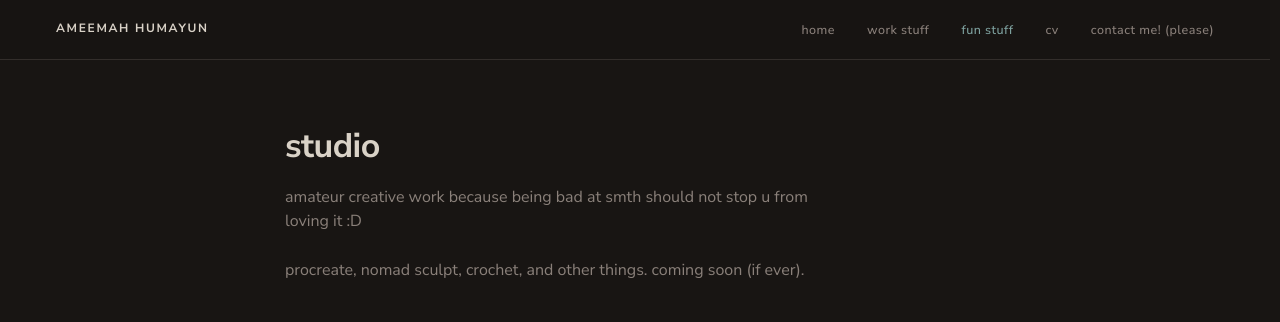
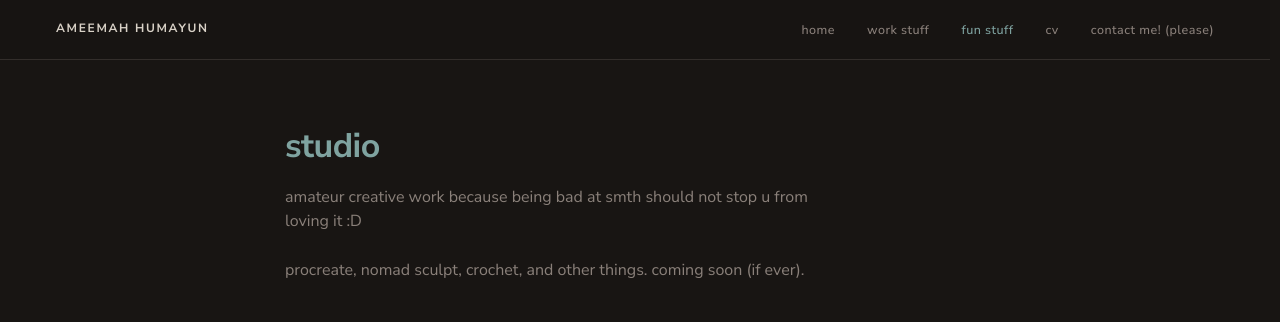
Before and after one commit to ameemahumayun/ameemahumayun.github.io, a Jekyll site: the page built from studio/index.html, in a window 1280 px wide. Shown: the top 322 px of the page. Built offline with Jekyll 4.4.1, drawn with Linux system fonts in a browser that asks for light colours.

Commit message:
Update index.html

```diff
--- a/studio/index.html
+++ b/studio/index.html
@@ -8,7 +8,8 @@ active: studio
 <header class="page-head">
   <div class="page-head__inner">
     <!-- <div class="eyebrow eyebrow-rule">fun stuff</div> -->
-    <h1 class="page-head__title">studio</h1>
+    <!-- <h1 class="page-head__title">studio</h1> -->
+    <h1 class="page-head__title" style="color:var(--color-accent);">studio</h1>
     <p class="page-head__intro">amateur creative work because being bad at smth should not stop u from loving it :D</p>
     <p class="page-head__intro">procreate, nomad sculpt, crochet, and other things. coming soon (if ever).</p>
 
```
